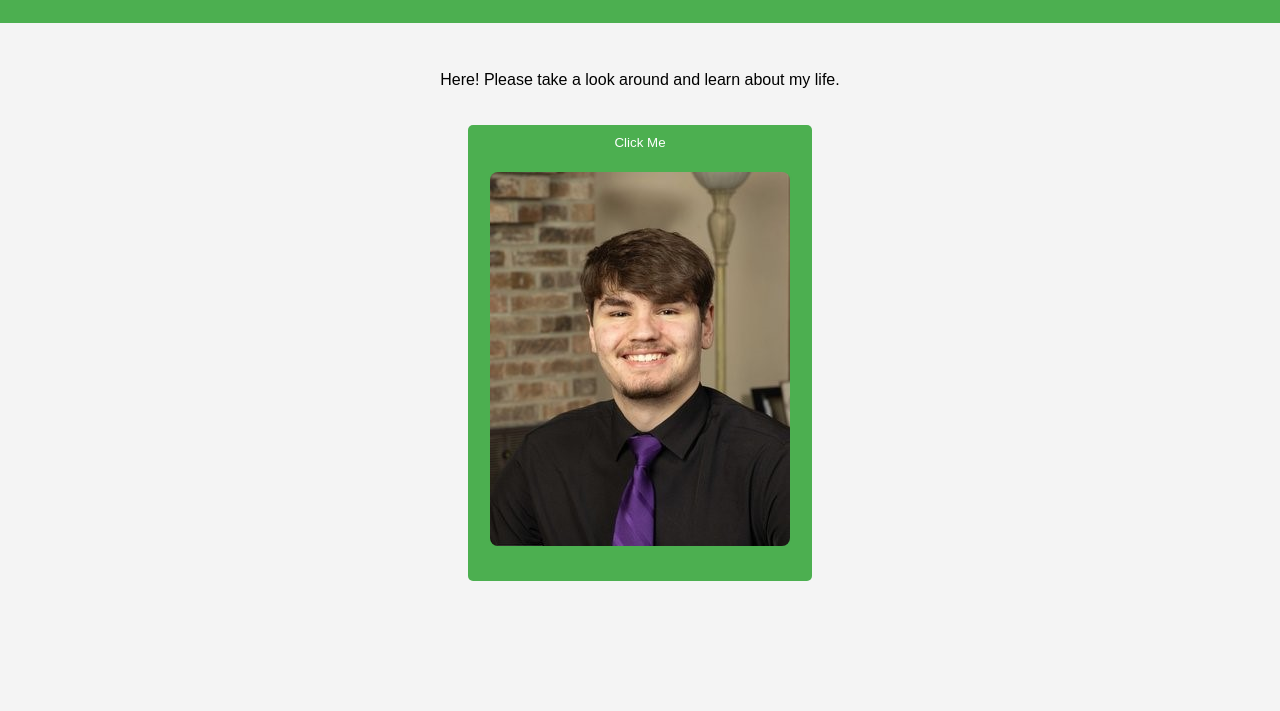
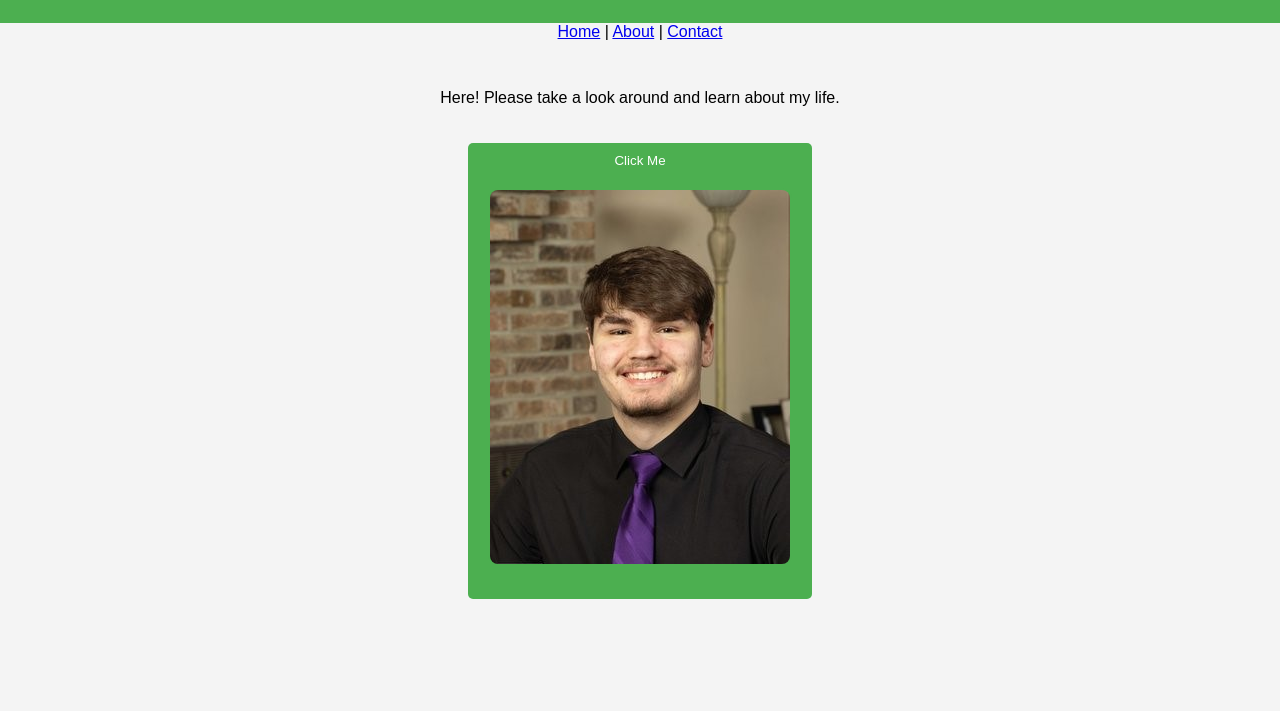
Before and after one commit to WillLesko7/WillLesko7.github.io, a plain HTML site: page index.html in a window 1280 px wide. Shown: the part 89-800 px from the top of the page. Drawn offline with Linux system fonts and the light colour scheme.

Commit message:
Update index.html

```diff
--- a/index.html
+++ b/index.html
@@ -10,6 +10,9 @@
   <header> <!--Introductory text-->
     <h1><b>William Lesko</b></h1>
   </header>
+  <nav>
+    <a href="index.html">Home</a> | <a href="projects.html">About</a> | <a href="contact.html">Contact</a>
+  </nav>
   <main> <!--main content-->
     <p>Here! Please take a look around and learn about my life.</p> <!--paragraph element-->
     <button id="myButton">Click Me</button">
```
